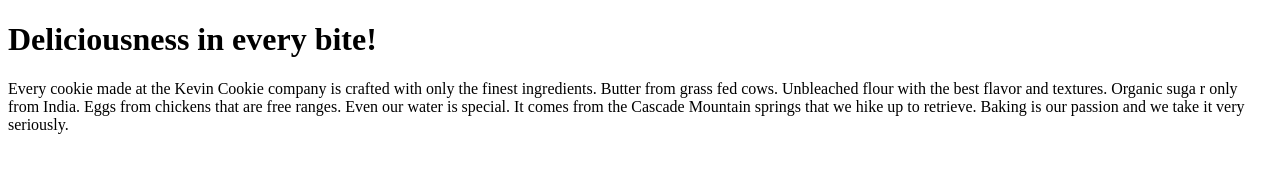
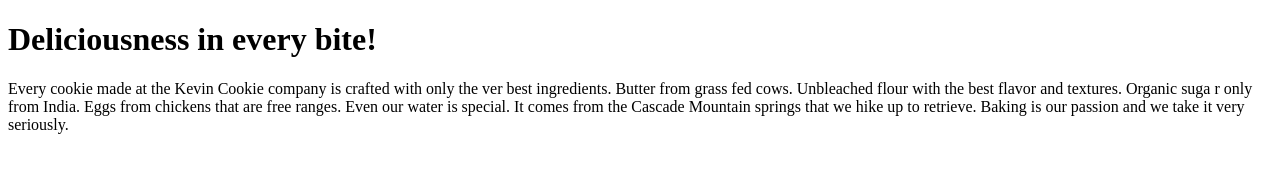
Before and after one commit to AhmadZubairafghanmal/Kevin-Company, a plain HTML site: page index.htm in a window 1280 px wide. Drawn offline with Linux system fonts and the light colour scheme.

Commit message:
Text Updated

```diff
--- a/index.htm
+++ b/index.htm
@@ -4,7 +4,7 @@
 
 <h1>Deliciousness in every bite!</h1>
 <p>Every cookie made at the Kevin Cookie company
- is crafted with only the finest ingredients.
+ is crafted with only the ver best ingredients.
  Butter from grass fed cows. Unbleached flour
 with the best flavor and textures. Organic suga
 r only from India. Eggs from chickens that are free ranges. Even our water is special.
```
